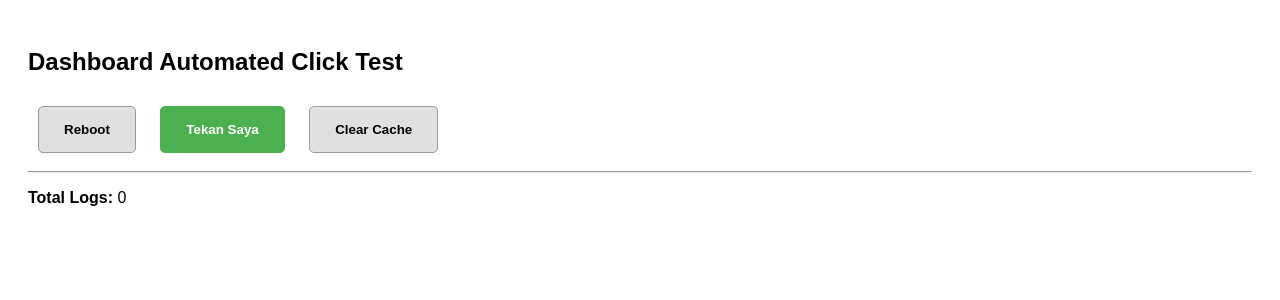
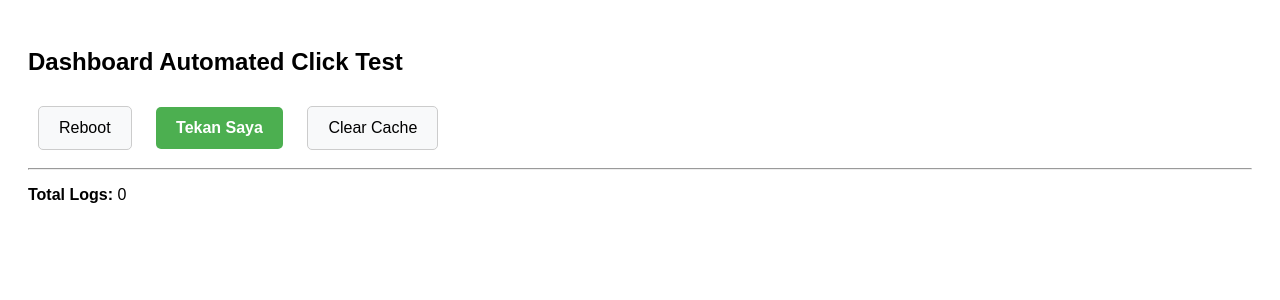
Before and after one commit to fitrifazleee/flask-poc, a Flask app: page / in a window 1280 px wide. Shown: the top 300 px of the page. Run offline with Flask 3, Linux system fonts and the light colour scheme.

Commit message:
index.html

```diff
--- a/templates/index.html
+++ b/templates/index.html
@@ -8,48 +8,69 @@
             padding: 20px;
             background-color: white;
         }
-        .hidden { display: none; }
 
         /* Main Top Row Buttons */
         .btn {
-            padding: 15px 25px;
+            padding: 12px 20px;
             margin: 10px;
             cursor: pointer;
-            font-weight: bold;
-            background-color: #e0e0e0;
-            color: black;
-            border: 1px solid #999;
+            font-size: 16px;
+            border: 1px solid #ccc;
             border-radius: 5px;
+            background-color: #f8f9fa;
         }
 
-        /* The Target Green Button (Matches button_target.png) */
+        /* The Target Green Button */
         .true-btn {
             background-color: #4CAF50;
             color: white;
-            border: 1px solid #4CAF50;
+            border: none;
+            font-weight: bold;
         }
 
-        /* Dropdown Container */
-        .dropdown-menu {
-            margin-top: 20px;
-            padding: 15px;
-            border: 2px dashed #666;
-            background-color: #f9f9f9;
-            width: 300px;
+        /* THE CRITICAL FIX: The Relative Container */
+        /* This keeps the floating menu attached to the button */
+        .dropdown-container {
+            position: relative;
+            display: inline-block;
         }
 
-        /* Dropdown Items (Matches dropdown_target.png) */
+        /* The Floating Dropdown Menu */
+        .dropdown-menu {
+            display: none; /* Hidden by default */
+            position: absolute;
+            top: 100%; /* Puts it directly below the button */
+            left: 10px;
+            background-color: white;
+            border: 1px solid #ccc;
+            border-radius: 5px;
+            box-shadow: 0px 8px 16px rgba(0,0,0,0.15); /* Adds the floating shadow */
+            z-index: 100; /* Ensures it floats ON TOP of other elements */
+            min-width: 220px;
+            padding: 5px 0;
+        }
+
+        /* The class that JavaScript adds to make it visible */
+        .dropdown-menu.show {
+            display: block;
+        }
+
+        /* The 6 Option Buttons inside the menu */
         .drop-item {
             display: block;
             width: 100%;
-            margin: 5px 0;
-            padding: 8px 10px;
+            padding: 12px 16px;
             text-align: left;
+            background: none;
+            border: none;
             cursor: pointer;
-            background-color: #f0f0f0;
-            border: 1px solid #888;
-            color: black;
-            font-size: 14px;
+            font-size: 15px;
+            color: #333;
+        }
+
+        /* Highlight effect when hovering over options */
+        .drop-item:hover {
+            background-color: #f1f1f1;
         }
     </style>
 </head>
@@ -58,18 +79,21 @@
 
     <div id="mainButtons">
         <button class="btn">Reboot</button>
+
+        <div class="dropdown-container">
             <button id="trueBtn" class="btn true-btn">Tekan Saya</button>
-        <button class="btn">Clear Cache</button>
-    </div>
 
-    <div id="dropdownMenu" class="hidden dropdown-menu">
-        <h4>Select Action:</h4>
+            <div id="dropdownMenu" class="dropdown-menu">
                 <button class="drop-item">Option 1: Calibrate Sensor</button>
                 <button class="drop-item">Option 2: Run Diagnostics</button>
                 <button id="correctOption" class="drop-item">Option 3: Log Time</button>
                 <button class="drop-item">Option 4: Reset Network</button>
                 <button class="drop-item">Option 5: Export CSV</button>
                 <button class="drop-item">Option 6: Ping Server</button>
+            </div>
+        </div>
+
+        <button class="btn">Clear Cache</button>
     </div>
 
     <hr>
@@ -81,9 +105,9 @@
     </ul>
 
     <script>
-        // Logic to reveal the dropdown menu
+        // Logic to toggle the floating dropdown on/off
         document.getElementById('trueBtn').addEventListener('click', function() {
-            document.getElementById('dropdownMenu').classList.remove('hidden');
+            document.getElementById('dropdownMenu').classList.toggle('show');
         });
 
         // Logic to shoot the data to the Python backend and refresh
```
Lines whose indentation alone changed are shown as unchanged.
